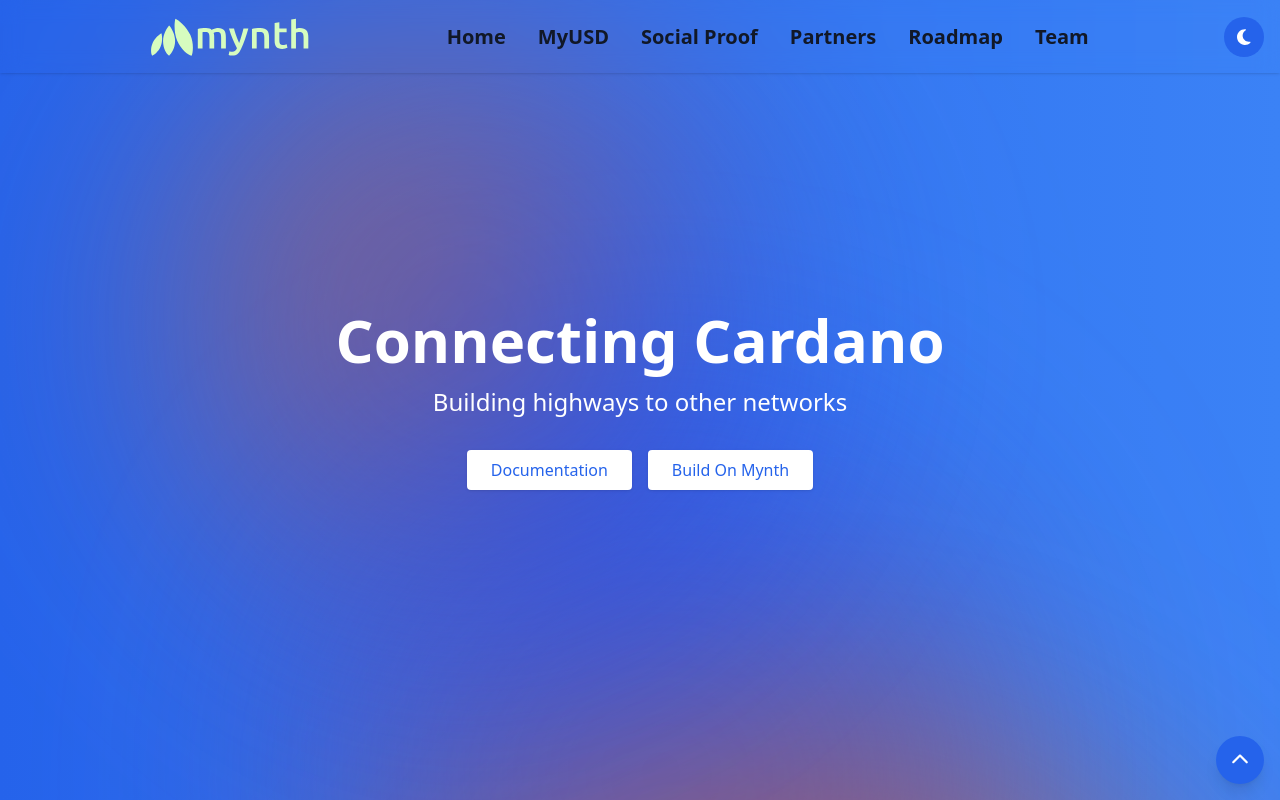
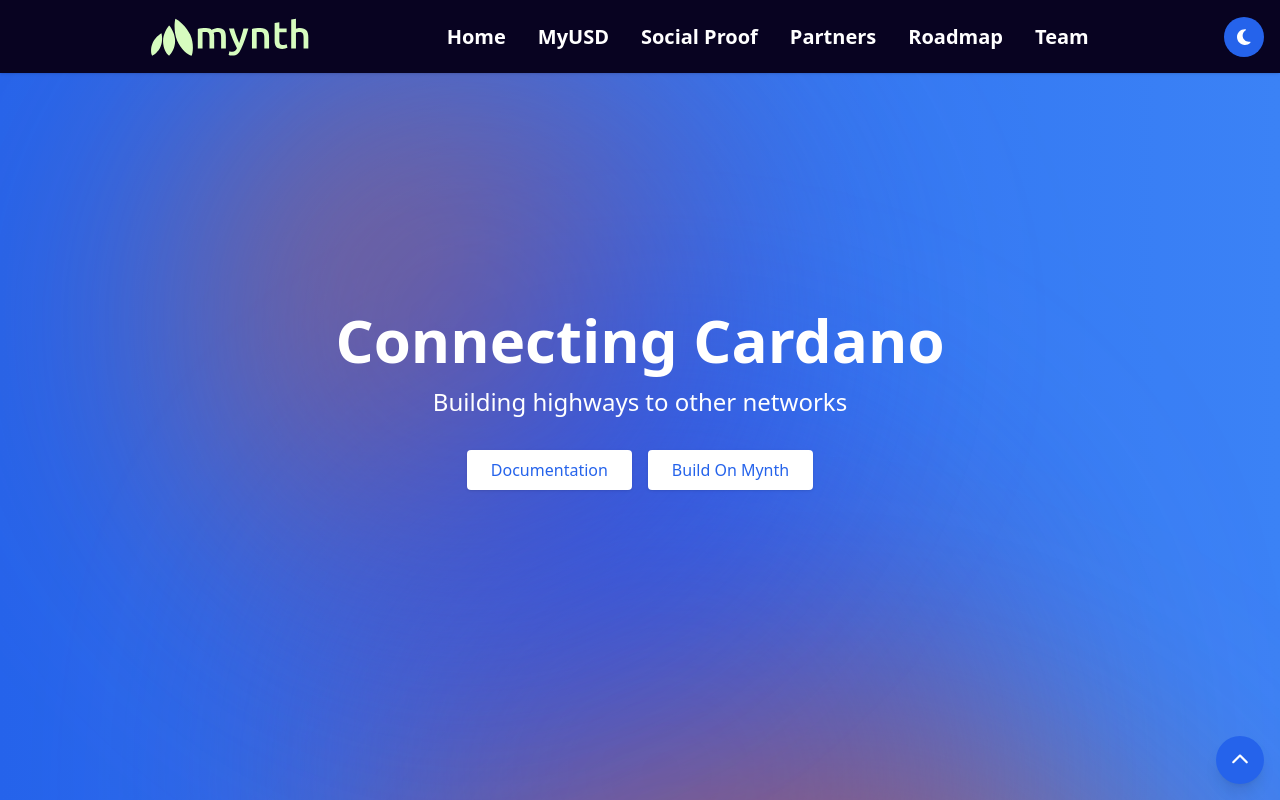
Before and after one commit to sharif2552/pt-10, a React (Create React App) app: page / in a window 1280 px wide. Shown: the top 800 px of the page. Built offline with nearby package versions, Linux system fonts and the light colour scheme.

Commit message:
chore: Update Navbar component styles and add dark mode support

```diff
--- a/src/Components/Navbar/Navbar.jsx
+++ b/src/Components/Navbar/Navbar.jsx
@@ -14,7 +14,7 @@
 
   return (
     <nav
-      className={`flex justify-between dark:bg-custom-main-dark items-center p-4 shadow fixed top-0 left-0 right-0 z-50`}
+      className={`flex justify-between bg-custom-main-dark dark:bg-custom-main-dark items-center p-4 shadow fixed top-0 left-0 right-0 z-50`}
       style={{
         backdropFilter: "blur(10px)", // Blur effect
         WebkitBackdropFilter: "blur(10px)", // For Safari
@@ -47,7 +47,7 @@
       {/* Logo for larger screens */}
       <div className="hidden justify-start sm:flex">
         <img
-        className=" justify-start left-0"
+          className=" justify-start left-0"
           src={logo}
           alt="Logo"
           style={{ maxWidth: "160px", height: "auto" }}
@@ -62,42 +62,42 @@
       >
         <a
           href="#hero"
-          className="block font-semibold text-4xl md:text-xl  sm:inline hover:font-bold"
+          className="block font-semibold text-white text-4xl md:text-xl  sm:inline "
           onClick={toggleMenu}
         >
           Home
         </a>
         <a
           href="#myusd"
-          className="block font-semibold text-4xl md:text-xl sm:inline hover:font-bold"
+          className="block font-semibold text-white text-4xl md:text-xl sm:inline "
           onClick={toggleMenu}
         >
           MyUSD
         </a>
         <a
           href="#social-proof"
-          className="block font-semibold text-4xl md:text-xl sm:inline hover:font-bold"
+          className="block font-semibold text-white text-4xl md:text-xl sm:inline "
           onClick={toggleMenu}
         >
           Social Proof
         </a>
         <a
           href="#partners"
-          className="block font-semibold text-4xl md:text-xl sm:inline hover:font-bold"
+          className="block font-semibold text-white text-4xl md:text-xl sm:inline "
           onClick={toggleMenu}
         >
           Partners
         </a>
         <a
           href="#roadmap"
-          className="block font-semibold text-4xl md:text-xl sm:inline hover:font-bold"
+          className="block font-semibold text-white text-4xl md:text-xl sm:inline "
           onClick={toggleMenu}
         >
           Roadmap
         </a>
         <a
           href="#team"
-          className="block font-semibold text-4xl md:text-xl sm:inline hover:font-bold"
+          className="block font-semibold text-white text-4xl md:text-xl sm:inline "
           onClick={toggleMenu}
         >
           Team
```
